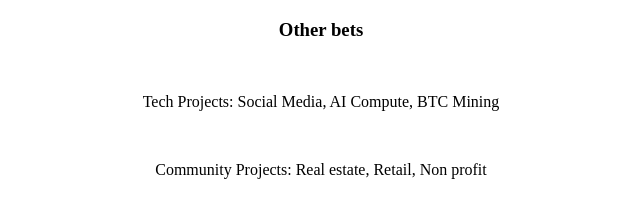
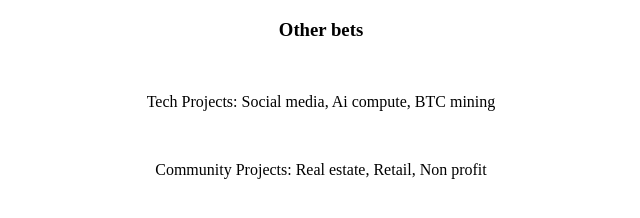
Before and after one commit to ArvoLabsxyz/Github-Website-ArvoHoldings, a plain HTML site: page page3.html in a window 1280 px wide. Shown: the full height of the page, 319-959 px from the left. Drawn offline with Linux system fonts and the light colour scheme.

Commit message:
Update page3.html

```diff
--- a/page3.html
+++ b/page3.html
@@ -13,7 +13,7 @@
 <body>
     <h3 class="center" >Other bets</h3>
     <br>
-    <p class="center" >Tech Projects: Social Media, AI Compute, BTC Mining</p>
+    <p class="center" >Tech Projects: Social media, Ai compute, BTC mining</p>
     <br>
     <p class="center" >Community Projects: Real estate, Retail, Non profit</p>
 </body>
```
